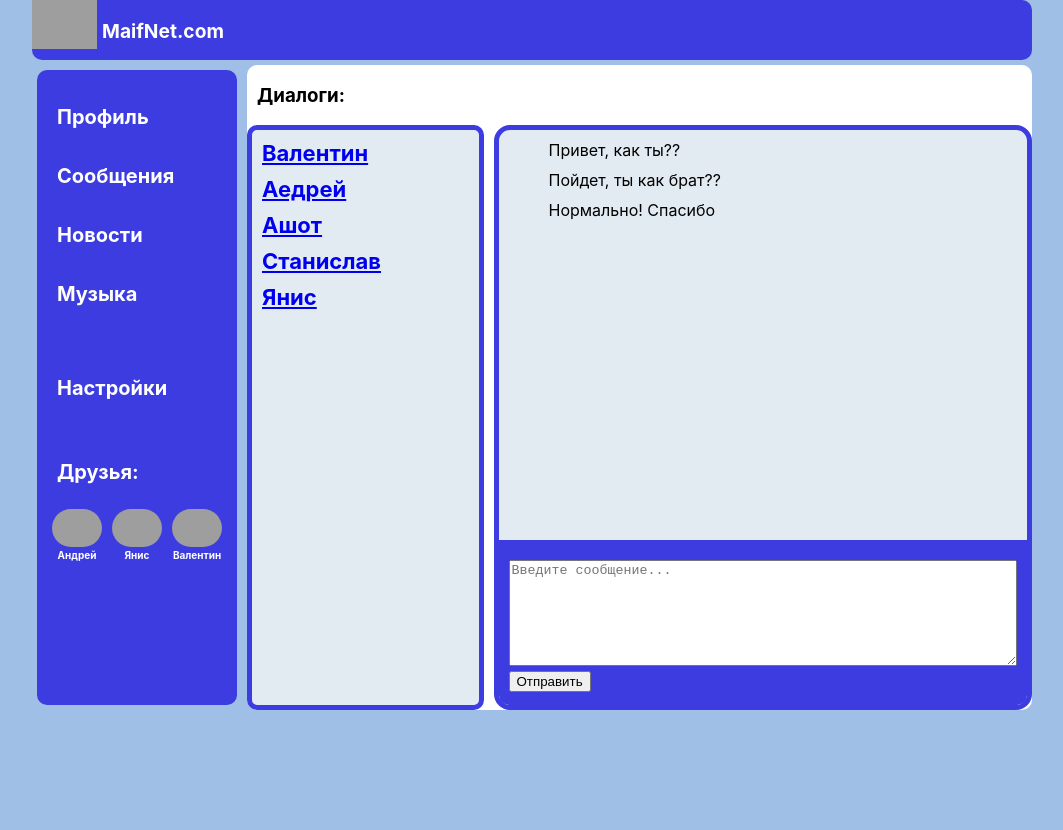
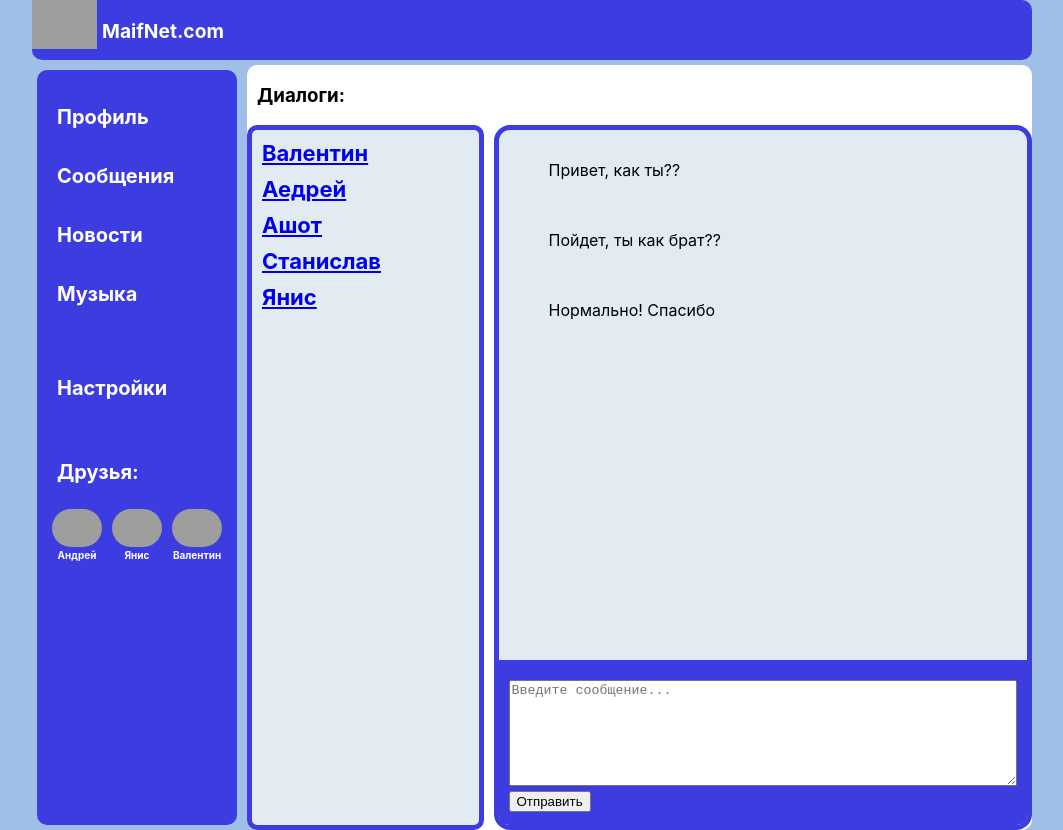
Before and after one commit to serega110295/MaifNet, a React (Create React App) app: page /Dialogs in a window 1280 px wide. Shown: the whole page, without its empty margins (108-1171 px from the left). Before the commit the page ends 800 px from the top, so only its background shows below. Built offline with nearby package versions, Linux system fonts and the light colour scheme; grey boxes are pictures that could not be loaded.

Commit message:
added Reducer

```diff
--- a/src/components/Dialogs/Dialogs.module.css
+++ b/src/components/Dialogs/Dialogs.module.css
@@ -45,7 +45,7 @@
 
  .messege{
      margin: 10px 0;
-     padding-left: 50px;
+     padding: 20px 50px;
  }
 
  .SendMessagesBlock{
```
